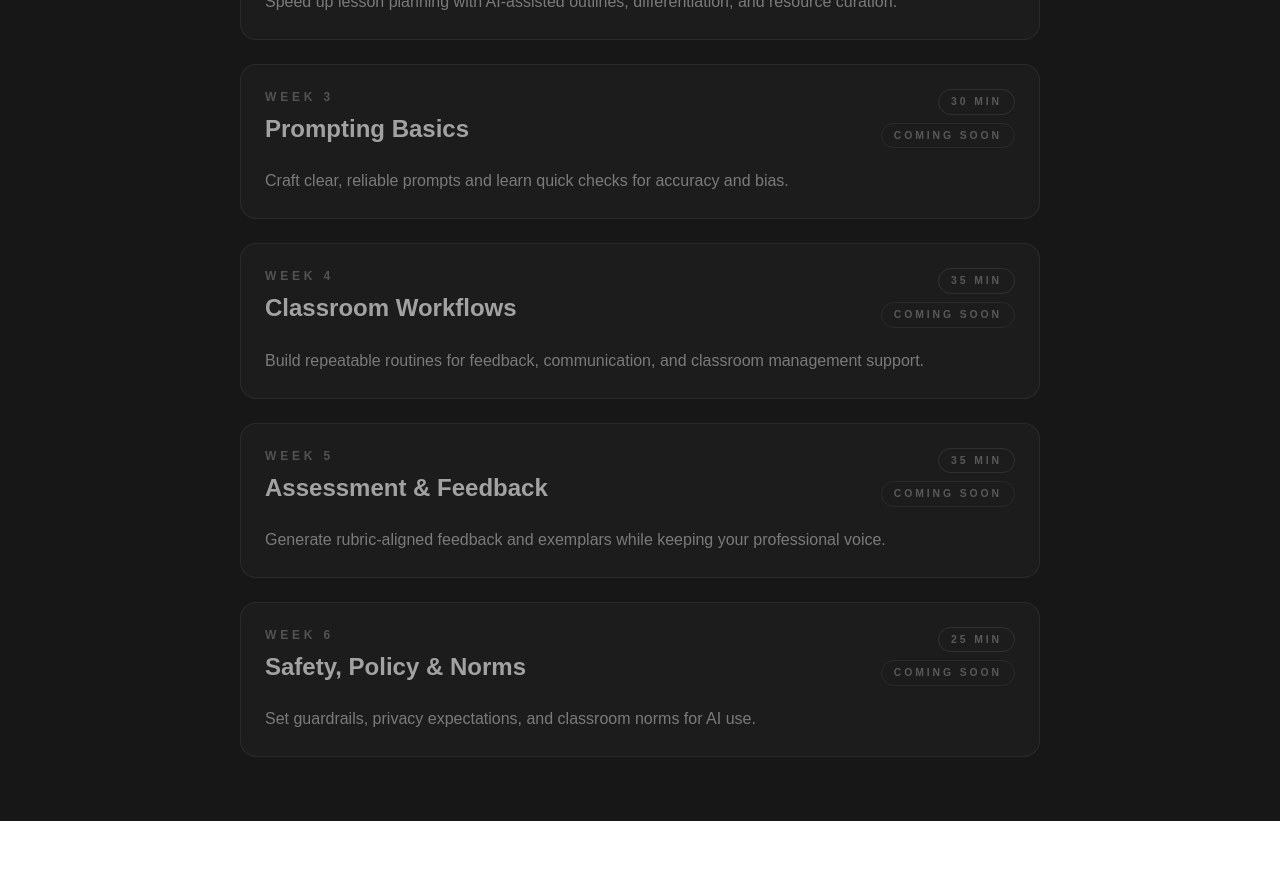
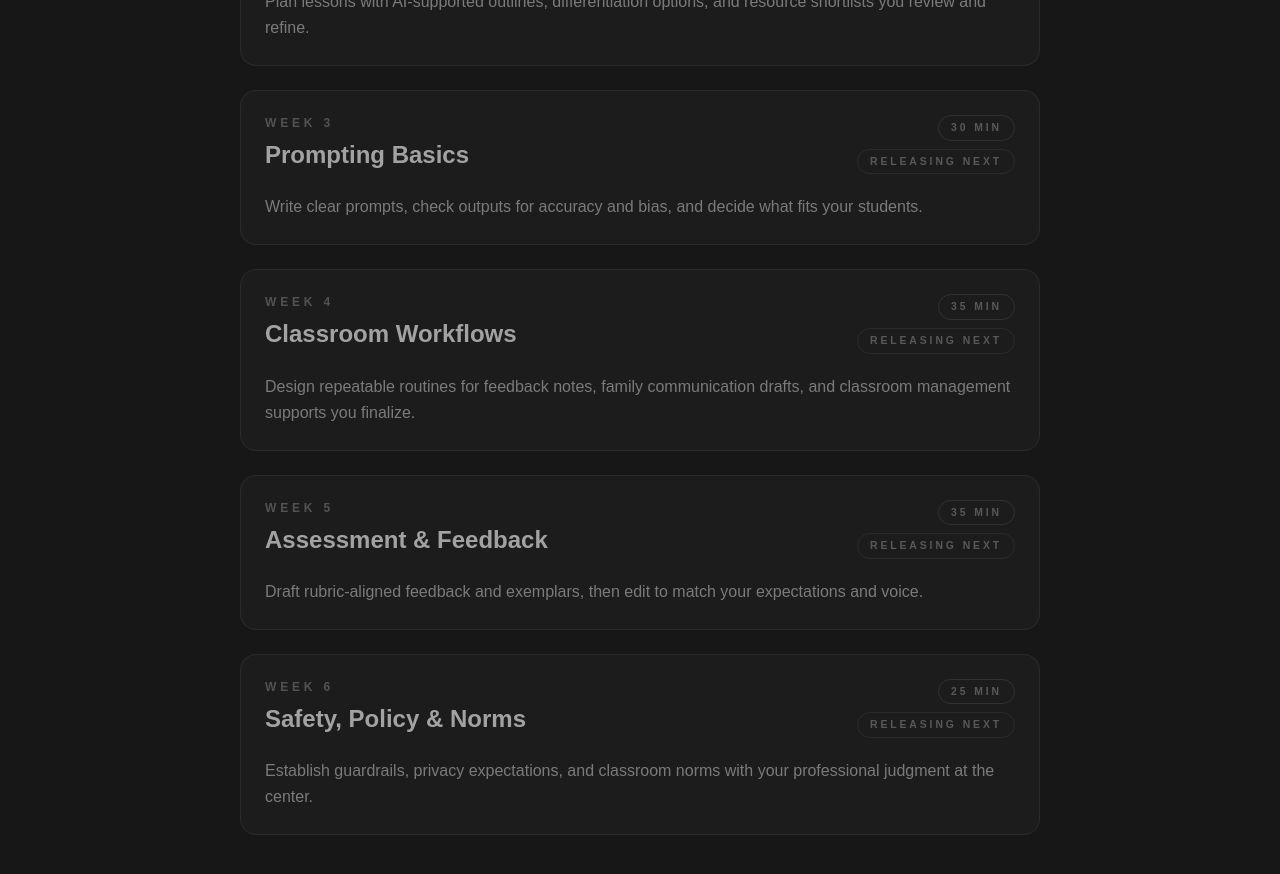
Before and after one commit to piggymom/ai-for-teachers, a Next.js app: page / in a window 1280 px wide. Shown: the part 740-1614 px from the top of the page. Before the commit the page ends 1561 px from the top, so only its background shows below. Built offline with nearby package versions, Linux system fonts and the light colour scheme.

Commit message:
Update course index week card copy

```diff
--- a/app/page.tsx
+++ b/app/page.tsx
@@ -18,7 +18,7 @@ type WeekCardProps = {
 
 const statusCopy: Record<WeekStatus, string> = {
   available: "Available",
-  comingSoon: "Coming soon",
+  comingSoon: "Releasing next",
   completed: "Completed",
 };
 
@@ -128,7 +128,7 @@ export default function Home() {
       weekNumber: 2,
       title: "Planning & Prep",
       description:
-        "Speed up lesson planning with AI-assisted outlines, differentiation, and resource curation.",
+        "Plan lessons with AI-supported outlines, differentiation options, and resource shortlists you review and refine.",
       minutes: 30,
       status: "comingSoon",
     },
@@ -136,7 +136,7 @@ export default function Home() {
       weekNumber: 3,
       title: "Prompting Basics",
       description:
-        "Craft clear, reliable prompts and learn quick checks for accuracy and bias.",
+        "Write clear prompts, check outputs for accuracy and bias, and decide what fits your students.",
       minutes: 30,
       status: "comingSoon",
     },
@@ -144,7 +144,7 @@ export default function Home() {
       weekNumber: 4,
       title: "Classroom Workflows",
       description:
-        "Build repeatable routines for feedback, communication, and classroom management support.",
+        "Design repeatable routines for feedback notes, family communication drafts, and classroom management supports you finalize.",
       minutes: 35,
       status: "comingSoon",
     },
@@ -152,7 +152,7 @@ export default function Home() {
       weekNumber: 5,
       title: "Assessment & Feedback",
       description:
-        "Generate rubric-aligned feedback and exemplars while keeping your professional voice.",
+        "Draft rubric-aligned feedback and exemplars, then edit to match your expectations and voice.",
       minutes: 35,
       status: "comingSoon",
     },
@@ -160,7 +160,7 @@ export default function Home() {
       weekNumber: 6,
       title: "Safety, Policy & Norms",
       description:
-        "Set guardrails, privacy expectations, and classroom norms for AI use.",
+        "Establish guardrails, privacy expectations, and classroom norms with your professional judgment at the center.",
       minutes: 25,
       status: "comingSoon",
     },
```
